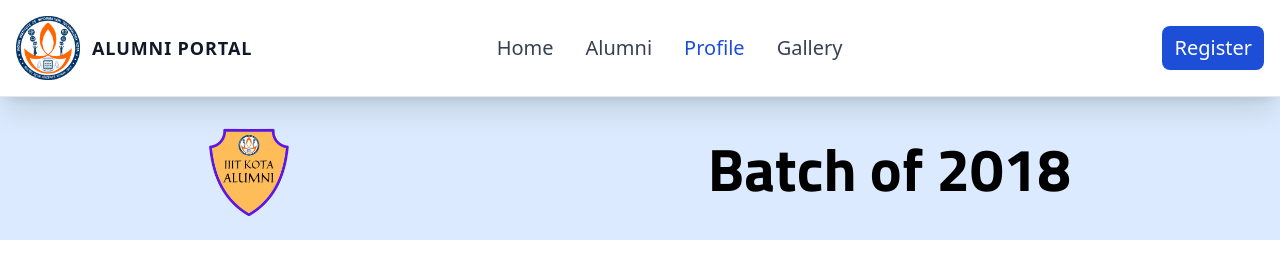
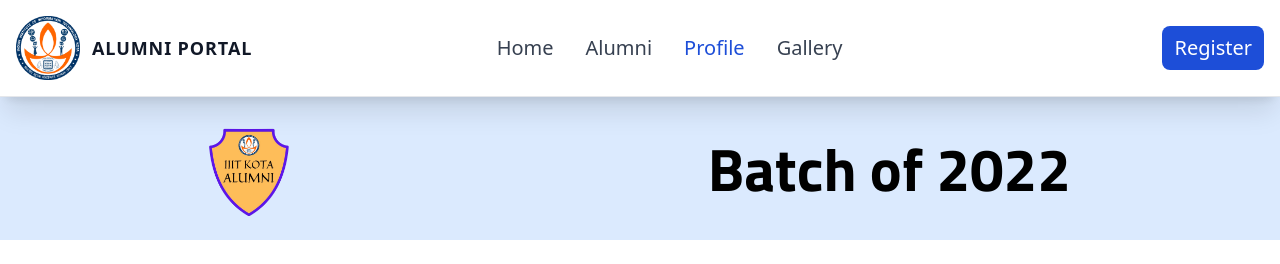
Before and after one commit to HTC2-0/Alumni-Portal, a React (Vite) app in the folder client/: page /profile in a window 1280 px wide. Shown: the top 264 px of the page. Built offline with nearby package versions, Linux system fonts and the light colour scheme; a web font is replaced by a local one.

Commit message:
Update Profile.jsx

```diff
--- a/client/src/Pages/Profile.jsx
+++ b/client/src/Pages/Profile.jsx
@@ -30,7 +30,7 @@ const Profile = () => {
         </div>
 
         <div className="text-[4rem] max-sm:text-3xl sm:text-3xl md:text-4xl lg:text-5xl xl:text-6xl">
-          <h1 className="inline titillium-web-bold">Batch of 2018</h1>
+          <h1 className="inline titillium-web-bold">Batch of 2022</h1>
         </div>
       </div>
 
@@ -51,7 +51,7 @@ const Profile = () => {
                 Profile Information
               </h2>
               <p className="mb-3">
-                <strong>Email:</strong> 2022KUCP1036@iiitkota.ac.in
+                <strong>Email:</strong> 2018KUCP1036@iiitkota.ac.in
               </p>
               <p className="mb-3">
                 <strong>Education:</strong> B.Tech Computer Science and
```
